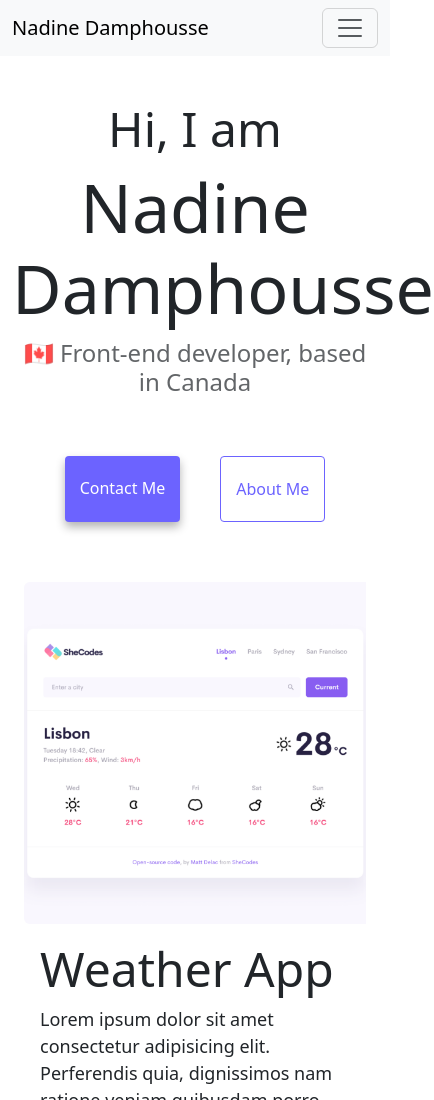
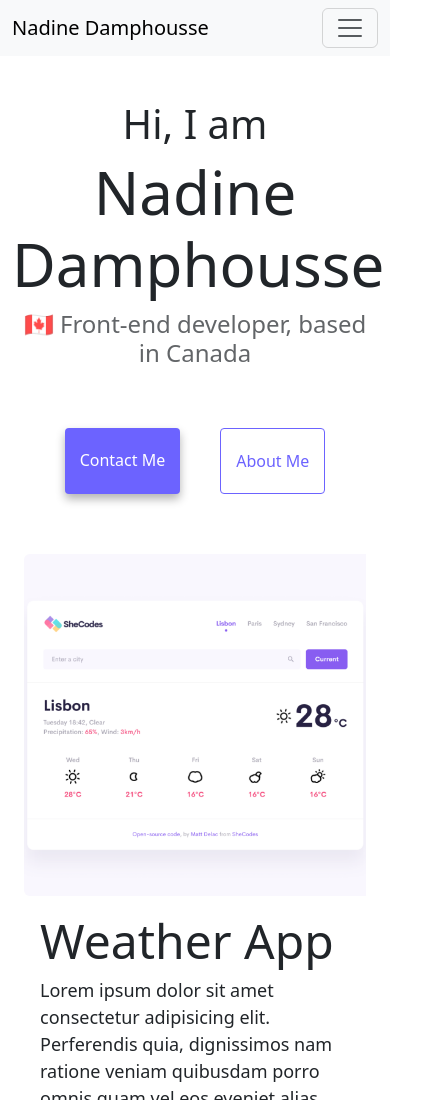
Before and after one commit to ndamph/portfolio-project, a website: page index.html in a window 390 px wide. Shown: the top 1100 px of the page, 434 px wide, since content can reach past the window. Drawn offline with nearby package versions, Linux system fonts and the light colour scheme.

Commit message:
Added CSS media queries to homepage titles

```diff
--- a/index.html
+++ b/index.html
@@ -53,12 +53,8 @@
       </div>
     </nav>
 
-    <div class="greeting">
-      <h2>Hi, I am</h2>
-    </div>
-    <div class="name">
-      <h1>Nadine Damphousse</h1>
-    </div>
+    <h2 class="greeting">Hi, I am</h2>
+    <h1 class="name">Nadine Damphousse</h1>
     <h3>🇨🇦 Front-end developer, based in Canada</h3>
     <div class="navigation-links">
       <a href="/about.html#contact" class="contact-link">Contact me</a>
--- a/style.css
+++ b/style.css
@@ -19,11 +19,6 @@ h1 {
   font-size: 68px;
 }
 
-.greeting h2 {
-  font-size: 48px;
-  padding-top: 40px;
-}
-
 h3 {
   font-size: 24px;
   opacity: 0.7;
@@ -35,6 +30,14 @@ p {
   font-size: 18px;
   line-height: 1.5;
   text-align: center;
+}
+
+.name {
+  font-size: 68px;
+}
+.greeting {
+  font-size: 48px;
+  padding-top: 40px;
 }
 
 .navigation-links {
@@ -138,3 +141,12 @@ p {
 .contact-label h2 {
   font-size: 42px;
 }
+
+@media (max-width: 768px) {
+  .greeting {
+    font-size: 40px;
+  }
+  .name {
+    font-size: 60px;
+  }
+}
```
